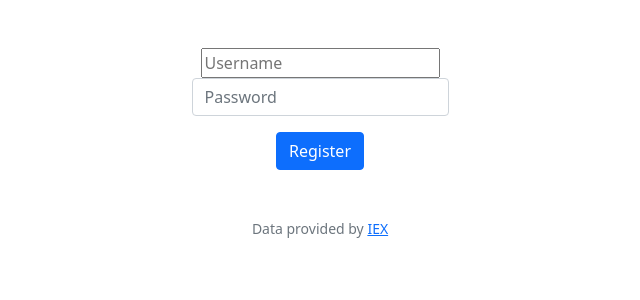
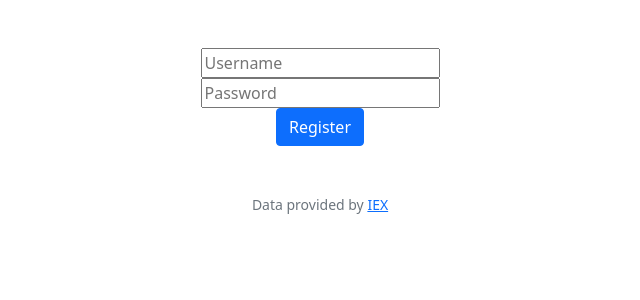
Before and after one commit to alihbaloch/CS50-Projects, a Flask app: template finance/templates/register.html in a window 1280 px wide. Shown: the part 76-376 px from the top of the page, without its empty margins (320-960 px from the left). Run offline with Flask 3, Linux system fonts and the light colour scheme; the template is opened without the code that fills it, so the values that code supplies are empty; some libraries are stand-ins or nearby versions.

Commit message:
Fri, Aug 11, 2023, 6:55 PM -04:00

```diff
--- a/finance/templates/register.html
+++ b/finance/templates/register.html
@@ -9,8 +9,8 @@
         <div class="section">
             <input autocomplete="off" name="username" placeholder="Username" type="text">
         </div>
-        <div class="mb-3">
-            <input class="form-control mx-auto w-auto" id="password" name="password" placeholder="Password" type="password">
+        <div class="section">
+            <input autocomplete="off" name="password" placeholder="Password" type="text">
         </div>
         <button class="btn btn-primary" type="submit">Register</button>
     </form>
```
